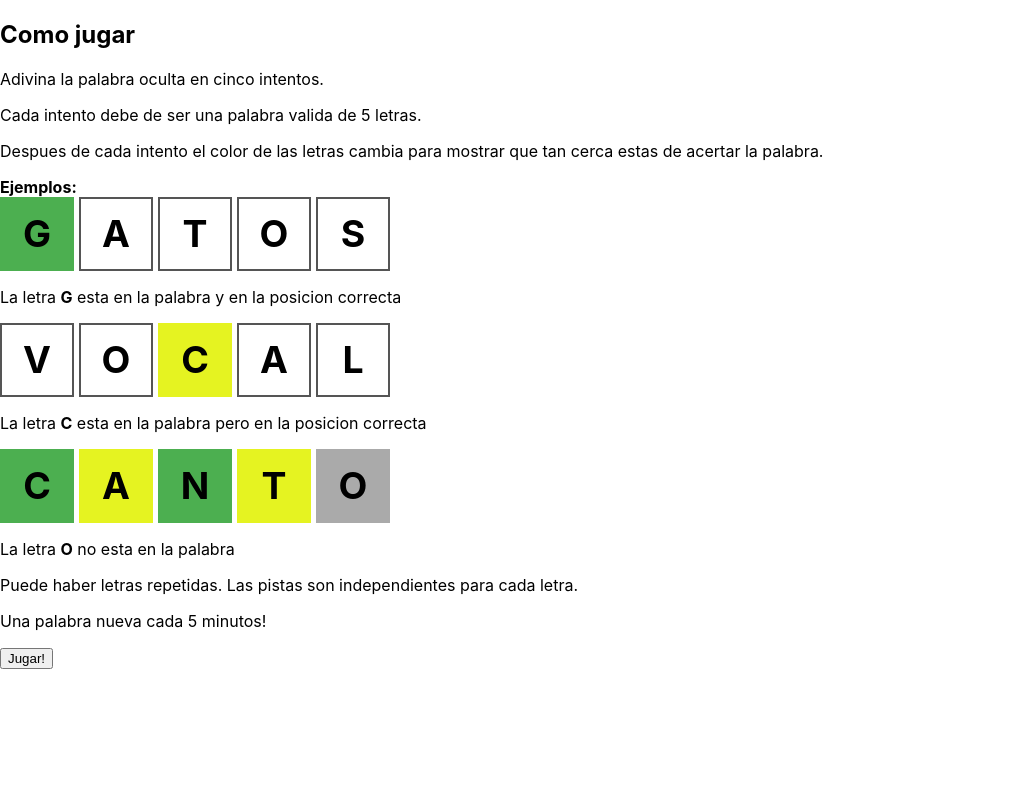
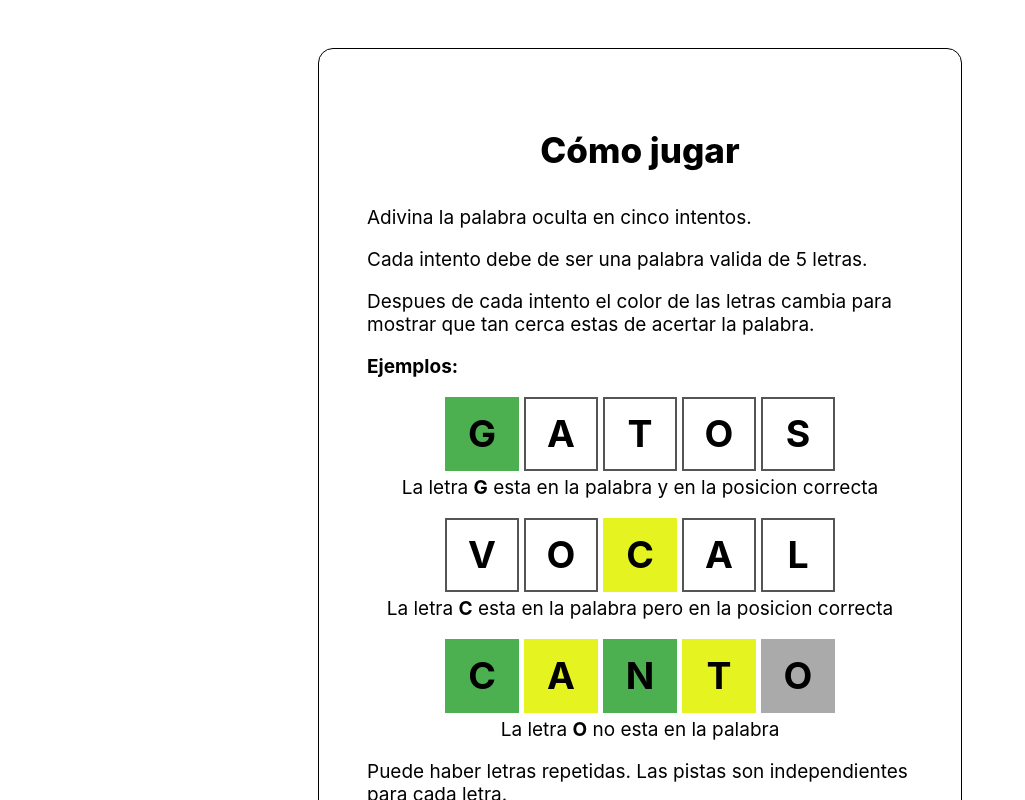
Before and after one commit to JorgeAsMoreno/dd360, a React (Create React App) app: page / in a window 1280 px wide. Shown: the top 800 px of the page, without its empty margins (0-1025 px from the left). Built offline with nearby package versions, Linux system fonts and the light colour scheme.

Commit message:
styles: onboarding

```diff
--- a/src/components/Onboarding/Onboarding.tsx
+++ b/src/components/Onboarding/Onboarding.tsx
@@ -1,4 +1,5 @@
 import RowFinished from '../RowFinished/RowFinished'
+import './onboarding.scss'
 
 const Onboarding = ({ setHasOnboarding }: any) => {
   const handleStartGame = () => {
@@ -6,50 +7,52 @@ const Onboarding = ({ setHasOnboarding }: any) => {
     setHasOnboarding(true)
   }
   return (
-    <section>
+    <section className='onboarding'>
+      <div className='onboarding_container'>
         <div>
-        <h1>Como jugar</h1>
+          <h1>Cómo jugar</h1>
         </div>
-      <div>
+        <div className='onboarding_container__rules'>
           <p>Adivina la palabra oculta en cinco intentos.</p>
           <p>Cada intento debe de ser una palabra valida de 5 letras.</p>
           <p>Despues de cada intento el color de las letras cambia para mostrar que tan cerca estas de acertar la palabra.</p>
         </div>
-      <div>
-        <b>Ejemplos:</b>
-        <div>
+        <div className='onboarding_container__examples'>
+          <p className='title'>Ejemplos:</p>
+          <div className='words'>
             <RowFinished
               word='GATOS'
               solution='GXXXX'
               isExample={true}
             />
-          <p>La letra <b>G</b> esta en la palabra y en la posicion correcta</p>
+            <p className='info'>La letra <b>G</b> esta en la palabra y en la posicion correcta</p>
           </div>
-        <div>
+          <div className='words'>
             <RowFinished
               word='VOCAL'
               solution='CXXXX'
               isExample={true}
             />
-          <p>La letra <b>C</b> esta en la palabra pero en la posicion correcta</p>
+            <p className='info'>La letra <b>C</b> esta en la palabra pero en la posicion correcta</p>
           </div>
-        <div>
+          <div className='words'>
             <RowFinished
               word='CANTO'
               solution='CPNAT'
               isExample={false}
             />
-          <p>La letra <b>O</b> no esta en la palabra</p>
+            <p className='info'>La letra <b>O</b> no esta en la palabra</p>
           </div>
         </div>
         <div>
           <p>Puede haber letras repetidas. Las pistas son independientes para cada letra. </p>
         </div>
-      <div>
-        <p>Una palabra nueva cada 5 minutos!</p>
+        <div className='controls'>
+          <p>¡Una palabra nueva cada 5 minutos!</p>
           <button onClick={handleStartGame}>
-          Jugar!
+            !JUGAR¡
           </button>
+        </div>
       </div>
     </section>
   )
--- /dev/null
+++ b/src/components/Onboarding/onboarding.scss
@@ -0,0 +1,77 @@
+.onboarding {
+  display: flex;
+  justify-content: center;
+  align-items: center;
+  padding: 3em 0;
+
+  p {
+    color: #000;
+    font-size: 19px;
+    margin: 0 0 1em 0;
+  }
+
+  &_container {
+    border: 1px solid #000;
+    border-radius: 15px;
+    padding: 5em 3em;
+    width: 546px;
+
+    h1 {
+      color: #000;
+      text-align: center;
+      font-size: 35px;
+      font-weight: 800;
+      margin: 0;
+    }
+
+    &__rules {
+      margin: 2.175em 0 1.125em 0;
+    }
+
+    &__examples {
+      .title {
+        color: #000;
+        font-size: 19px;
+        margin-bottom: 1em;
+        font-weight: 700;
+      }
+
+      .words {
+        align-items: center;
+        display: flex;
+        flex-direction: column;
+      }
+
+      .info {
+        text-align: center;
+      }
+
+    }
+    .controls {
+      text-align: center;
+      margin-top: 3em;
+
+      p {
+        text-align: center;
+      }
+
+      button {
+        border-radius: 5px;
+        background: #6AAA64;
+        border: 0;
+        color: #FFF;
+        text-align: center;
+        font-size: 28px;
+        font-weight: 800;
+        width: 263px;
+        padding: .5em 0;
+      }
+    }
+  }
+}
+
+@media screen and (max-width: 475px) {
+  .onboarding_container {
+    width: auto;
+  }
+}
```
Lines whose indentation alone changed are shown as unchanged.
